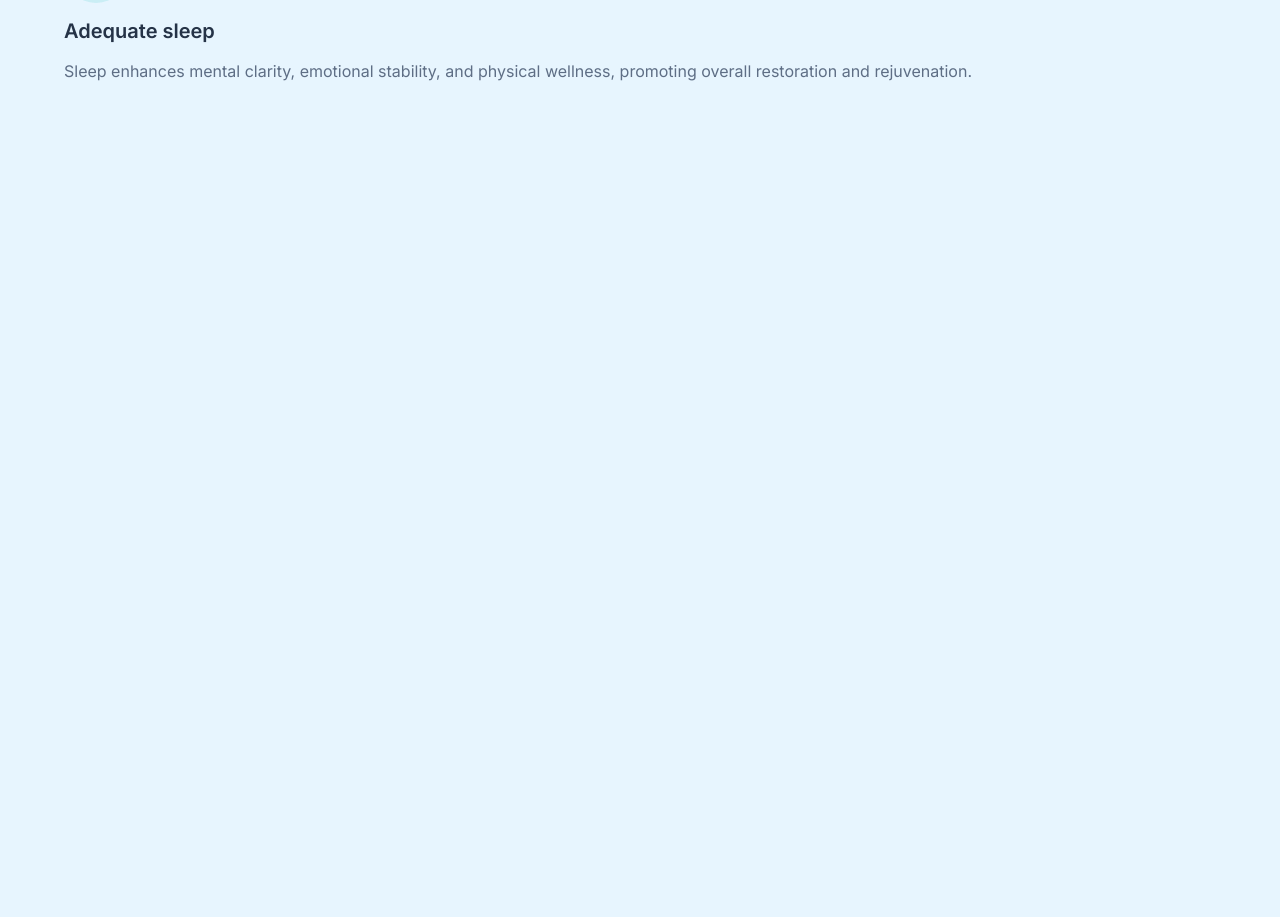
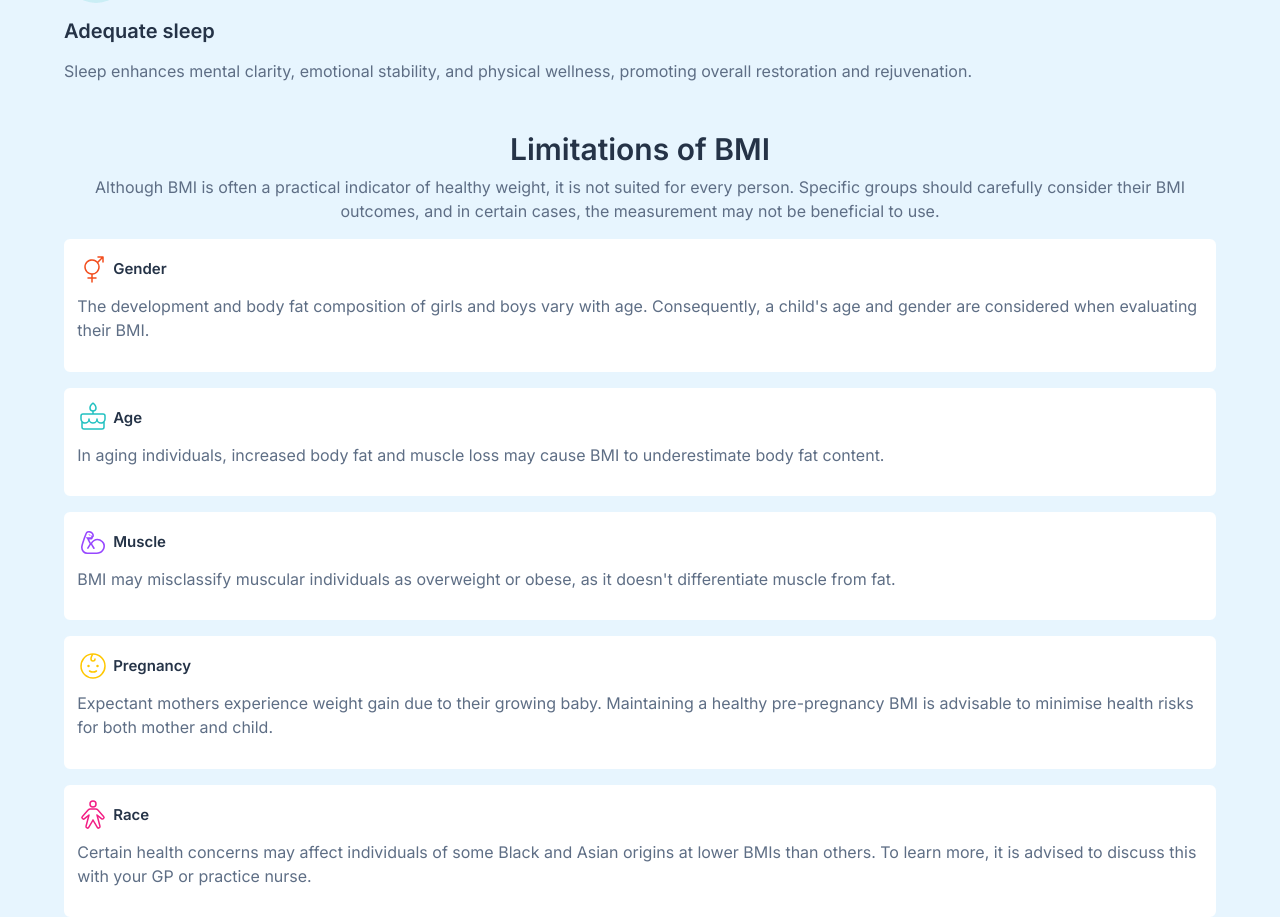
Before and after one commit to JoanaMamley/frontendmentor-bmi-calculator, an Angular app in the folder bmi-calculator/: page / in a window 1280 px wide. Shown: the part 2540-3457 px from the top of the page. Before the commit the page ends 2623 px from the top, so only its background shows below. Built offline with nearby package versions, Linux system fonts and the light colour scheme.

Commit message:
add limitations section

```diff
--- a/bmi-calculator/src/app/app.component.html
+++ b/bmi-calculator/src/app/app.component.html
@@ -1,2 +1,3 @@
 <app-bmi-calculate></app-bmi-calculate>
 <app-result-meaning></app-result-meaning>
+<app-limitations></app-limitations>
--- a/bmi-calculator/src/app/app.component.scss
+++ b/bmi-calculator/src/app/app.component.scss
@@ -0,0 +1,3 @@
+app-limitations{
+    margin-bottom: 10%;
+}
--- a/bmi-calculator/src/app/limitations/limitations.component.html
+++ b/bmi-calculator/src/app/limitations/limitations.component.html
@@ -1 +1,65 @@
-<p>limitations works!</p>
+<div class="limitations">
+    <div class="title-section">
+        <h2 class="heading-large">Limitations of BMI</h2>
+        <p class="large-body">
+            Although BMI is often a practical indicator of healthy weight, it is not suited for every person.
+            Specific groups should carefully consider their BMI outcomes, and in certain cases, the measurement may not be beneficial
+            to use.
+        </p>
+    </div>
+
+    <div class="limitation-cards">
+        <div class="card">
+            <span class="d-flex w-25">
+                <img src="../../assets/images/icon-gender.svg" alt="gender">
+                <h3 class="heading-small mt-2 ms-1">Gender</h3>
+            </span>
+            <p class="large-body mt-2">
+                The development and body fat composition of girls and boys vary with age. Consequently, a child's age and
+                gender are considered when evaluating their BMI.
+            </p>
+        </div>
+
+        <div class="card">
+            <span class="d-flex w-25">
+                <img src="../../assets/images/icon-age.svg" alt="age">
+                <h3 class="heading-small mt-2 ms-1">Age</h3>
+            </span>
+            <p class="large-body mt-2">
+                In aging individuals, increased body fat and muscle loss may cause BMI to underestimate body fat content.
+            </p>
+        </div>
+
+        <div class="card">
+            <span class="d-flex w-25">
+                <img src="../../assets/images/icon-muscle.svg" alt="muscle">
+                <h3 class="heading-small mt-2 ms-1">Muscle</h3>
+            </span>
+            <p class="large-body mt-2">
+                BMI may misclassify muscular individuals as overweight or obese, as it doesn't differentiate muscle from fat.
+            </p>
+        </div>
+
+        <div class="card">
+            <span class="d-flex w-25">
+                <img src="../../assets/images/icon-pregnancy.svg" alt="pregnancy">
+                <h3 class="heading-small mt-2 ms-1">Pregnancy</h3>
+            </span>
+            <p class="large-body mt-2">
+                Expectant mothers experience weight gain due to their growing baby. Maintaining a healthy pre-pregnancy BMI is
+                advisable to minimise health risks for both mother and child.
+            </p>
+        </div>
+
+        <div class="card">
+            <span class="d-flex w-25">
+                <img src="../../assets/images/icon-race.svg" alt="race">
+                <h3 class="heading-small mt-2 ms-1">Race</h3>
+            </span>
+            <p class="large-body mt-2">
+                Certain health concerns may affect individuals of some Black and Asian origins at lower BMIs than others.
+                To learn more, it is advised to discuss this with your GP or practice nurse.
+            </p>
+        </div>
+    </div>
+</div>
--- a/bmi-calculator/src/app/limitations/limitations.component.scss
+++ b/bmi-calculator/src/app/limitations/limitations.component.scss
@@ -0,0 +1,14 @@
+.limitations{
+    margin: 2rem auto;
+    width: 90%;
+}
+
+.title-section{
+    text-align: center;
+}
+
+.card{
+    margin: 1rem 0;
+    padding: 0.7rem;
+    border: 2px solid white;
+}
```
